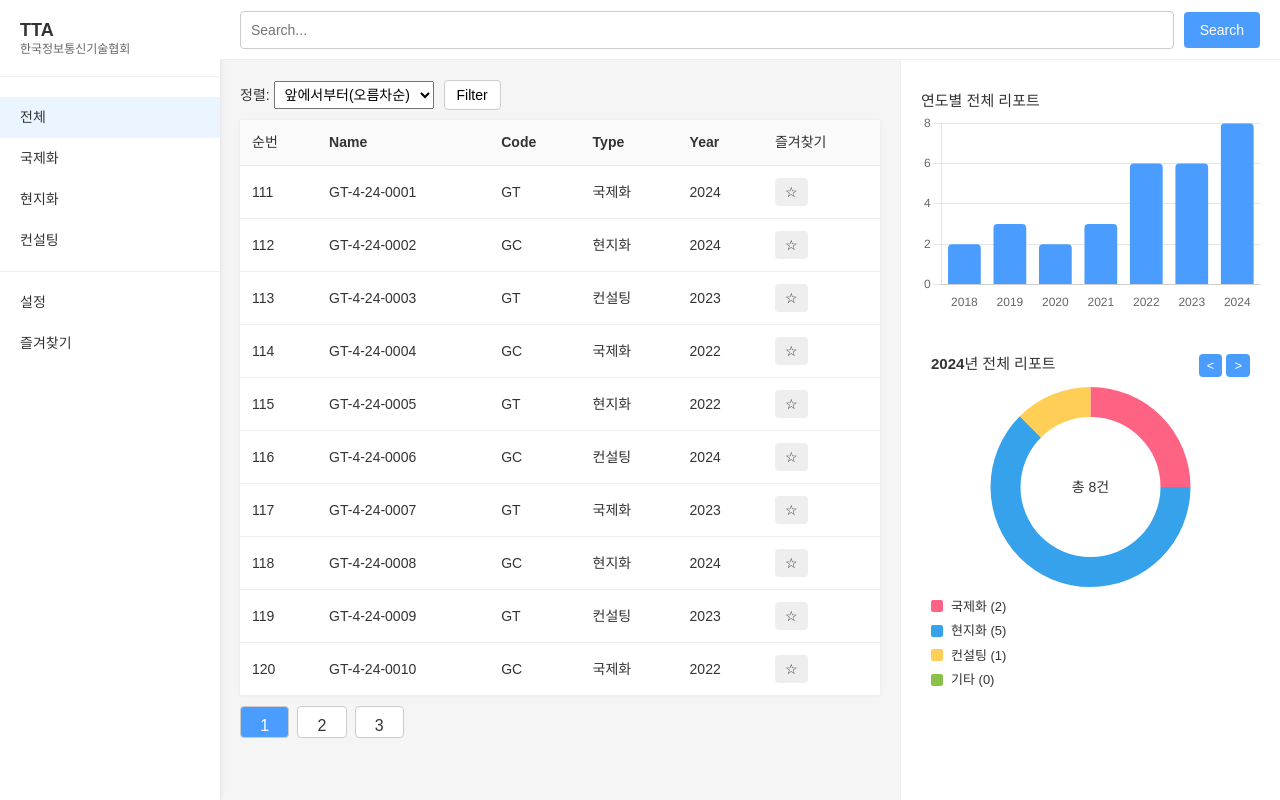
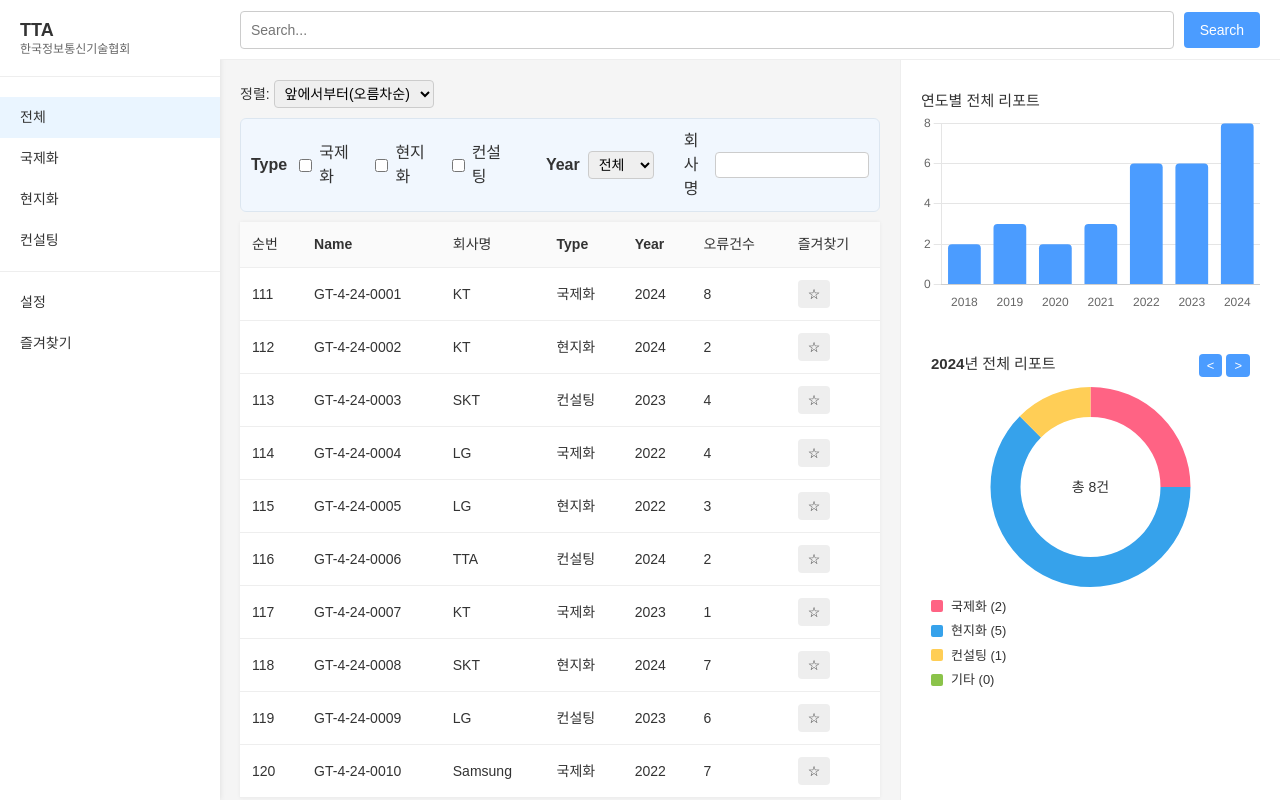
Before and after one commit to yxun20/TTA-Report-View-Platform, a React (Vite) app: page / in a window 1280 px wide. Built offline with nearby package versions, Linux system fonts and the light colour scheme.

Commit message:
Update MainPage.tsx

```diff
--- a/src/pages/MainPage.tsx
+++ b/src/pages/MainPage.tsx
@@ -29,16 +29,23 @@ ChartJS.register(
 // 테이블에 사용될 데이터 구조
 // ----------------------
 interface ReportData {
-  seq: number;   // 순번
-  name: string;  // 예: "GT-4-24-0003"
+  seq: number;        // 순번
+  name: string;       // 예: "GT-4-24-0003"
   code: 'GC' | 'GT';
   type: '국제화' | '현지화' | '컨설팅';
   year: number;
-  liked: boolean; // 즐겨찾기 여부
+  liked: boolean;
+  company: string;    // 회사명
+  errorCount: number; // 오류건수
 }
 
 // 사이드바 메뉴 타입
 type MenuType = '전체' | '국제화' | '현지화' | '컨설팅' | '설정' | '즐겨찾기';
+
+// 회사명, 오류건수 임의 생성용 함수
+const companies = ['TTA', 'Samsung', 'LG', 'KT', 'SKT'];
+const randomCompany = () => companies[Math.floor(Math.random() * companies.length)];
+const randomErrorCount = () => Math.floor(Math.random() * 10) + 1;
 
 const MainPage: React.FC = () => {
   const navigate = useNavigate();
@@ -52,65 +59,65 @@ const MainPage: React.FC = () => {
   // 1) 데이터 (예시 30개)
   // --------------------------------------------------
   const initialData: ReportData[] = [
-    // seq: 111 ~ 140
-    // 코드(GC/GT), 타입(국제화/현지화/컨설팅), 연도(2024/2023/2022/등등), liked=false
-    { seq: 111, name: 'GT-4-24-0001', code: 'GT', type: '국제화',  year: 2024, liked: false },
-    { seq: 112, name: 'GT-4-24-0002', code: 'GC', type: '현지화',  year: 2024, liked: false },
-    { seq: 113, name: 'GT-4-24-0003', code: 'GT', type: '컨설팅', year: 2023, liked: false },
-    { seq: 114, name: 'GT-4-24-0004', code: 'GC', type: '국제화',  year: 2022, liked: false },
-    { seq: 115, name: 'GT-4-24-0005', code: 'GT', type: '현지화',  year: 2022, liked: false },
-    { seq: 116, name: 'GT-4-24-0006', code: 'GC', type: '컨설팅', year: 2024, liked: false },
-    { seq: 117, name: 'GT-4-24-0007', code: 'GT', type: '국제화',  year: 2023, liked: false },
-    { seq: 118, name: 'GT-4-24-0008', code: 'GC', type: '현지화',  year: 2024, liked: false },
-    { seq: 119, name: 'GT-4-24-0009', code: 'GT', type: '컨설팅', year: 2023, liked: false },
-    { seq: 120, name: 'GT-4-24-0010', code: 'GC', type: '국제화',  year: 2022, liked: false },
-    { seq: 121, name: 'GT-4-24-0011', code: 'GC', type: '현지화',  year: 2024, liked: false },
-    { seq: 122, name: 'GT-4-24-0012', code: 'GT', type: '국제화',  year: 2024, liked: false },
-    { seq: 123, name: 'GT-4-24-0013', code: 'GT', type: '현지화',  year: 2023, liked: false },
-    { seq: 124, name: 'GT-4-24-0014', code: 'GC', type: '컨설팅', year: 2022, liked: false },
-    { seq: 125, name: 'GT-4-24-0015', code: 'GT', type: '국제화',  year: 2022, liked: false },
-    { seq: 126, name: 'GT-4-24-0016', code: 'GC', type: '현지화',  year: 2024, liked: false },
-    { seq: 127, name: 'GT-4-24-0017', code: 'GT', type: '컨설팅', year: 2023, liked: false },
-    { seq: 128, name: 'GT-4-24-0018', code: 'GC', type: '국제화',  year: 2023, liked: false },
-    { seq: 129, name: 'GT-4-24-0019', code: 'GT', type: '현지화',  year: 2024, liked: false },
-    { seq: 130, name: 'GT-4-24-0020', code: 'GC', type: '국제화',  year: 2022, liked: false },
-    { seq: 131, name: 'GT-4-24-0021', code: 'GT', type: '현지화',  year: 2021, liked: false },
-    { seq: 132, name: 'GT-4-24-0022', code: 'GC', type: '컨설팅', year: 2021, liked: false },
-    { seq: 133, name: 'GT-4-24-0023', code: 'GT', type: '국제화',  year: 2021, liked: false },
-    { seq: 134, name: 'GT-4-24-0024', code: 'GC', type: '현지화',  year: 2020, liked: false },
-    { seq: 135, name: 'GT-4-24-0025', code: 'GT', type: '컨설팅', year: 2020, liked: false },
-    { seq: 136, name: 'GT-4-24-0026', code: 'GC', type: '국제화',  year: 2019, liked: false },
-    { seq: 137, name: 'GT-4-24-0027', code: 'GT', type: '현지화',  year: 2019, liked: false },
-    { seq: 138, name: 'GT-4-24-0028', code: 'GC', type: '컨설팅', year: 2019, liked: false },
-    { seq: 139, name: 'GT-4-24-0029', code: 'GT', type: '국제화',  year: 2018, liked: false },
-    { seq: 140, name: 'GT-4-24-0030', code: 'GC', type: '현지화',  year: 2018, liked: false },
+    { seq: 111, name: 'GT-4-24-0001', code: 'GT', type: '국제화',  year: 2024, liked: false, company: randomCompany(), errorCount: randomErrorCount() },
+    { seq: 112, name: 'GT-4-24-0002', code: 'GC', type: '현지화',  year: 2024, liked: false, company: randomCompany(), errorCount: randomErrorCount() },
+    { seq: 113, name: 'GT-4-24-0003', code: 'GT', type: '컨설팅', year: 2023, liked: false, company: randomCompany(), errorCount: randomErrorCount() },
+    { seq: 114, name: 'GT-4-24-0004', code: 'GC', type: '국제화',  year: 2022, liked: false, company: randomCompany(), errorCount: randomErrorCount() },
+    { seq: 115, name: 'GT-4-24-0005', code: 'GT', type: '현지화',  year: 2022, liked: false, company: randomCompany(), errorCount: randomErrorCount() },
+    { seq: 116, name: 'GT-4-24-0006', code: 'GC', type: '컨설팅', year: 2024, liked: false, company: randomCompany(), errorCount: randomErrorCount() },
+    { seq: 117, name: 'GT-4-24-0007', code: 'GT', type: '국제화',  year: 2023, liked: false, company: randomCompany(), errorCount: randomErrorCount() },
+    { seq: 118, name: 'GT-4-24-0008', code: 'GC', type: '현지화',  year: 2024, liked: false, company: randomCompany(), errorCount: randomErrorCount() },
+    { seq: 119, name: 'GT-4-24-0009', code: 'GT', type: '컨설팅', year: 2023, liked: false, company: randomCompany(), errorCount: randomErrorCount() },
+    { seq: 120, name: 'GT-4-24-0010', code: 'GC', type: '국제화',  year: 2022, liked: false, company: randomCompany(), errorCount: randomErrorCount() },
+    { seq: 121, name: 'GT-4-24-0011', code: 'GC', type: '현지화',  year: 2024, liked: false, company: randomCompany(), errorCount: randomErrorCount() },
+    { seq: 122, name: 'GT-4-24-0012', code: 'GT', type: '국제화',  year: 2024, liked: false, company: randomCompany(), errorCount: randomErrorCount() },
+    { seq: 123, name: 'GT-4-24-0013', code: 'GT', type: '현지화',  year: 2023, liked: false, company: randomCompany(), errorCount: randomErrorCount() },
+    { seq: 124, name: 'GT-4-24-0014', code: 'GC', type: '컨설팅', year: 2022, liked: false, company: randomCompany(), errorCount: randomErrorCount() },
+    { seq: 125, name: 'GT-4-24-0015', code: 'GT', type: '국제화',  year: 2022, liked: false, company: randomCompany(), errorCount: randomErrorCount() },
+    { seq: 126, name: 'GT-4-24-0016', code: 'GC', type: '현지화',  year: 2024, liked: false, company: randomCompany(), errorCount: randomErrorCount() },
+    { seq: 127, name: 'GT-4-24-0017', code: 'GT', type: '컨설팅', year: 2023, liked: false, company: randomCompany(), errorCount: randomErrorCount() },
+    { seq: 128, name: 'GT-4-24-0018', code: 'GC', type: '국제화',  year: 2023, liked: false, company: randomCompany(), errorCount: randomErrorCount() },
+    { seq: 129, name: 'GT-4-24-0019', code: 'GT', type: '현지화',  year: 2024, liked: false, company: randomCompany(), errorCount: randomErrorCount() },
+    { seq: 130, name: 'GT-4-24-0020', code: 'GC', type: '국제화',  year: 2022, liked: false, company: randomCompany(), errorCount: randomErrorCount() },
+    { seq: 131, name: 'GT-4-24-0021', code: 'GT', type: '현지화',  year: 2021, liked: false, company: randomCompany(), errorCount: randomErrorCount() },
+    { seq: 132, name: 'GT-4-24-0022', code: 'GC', type: '컨설팅', year: 2021, liked: false, company: randomCompany(), errorCount: randomErrorCount() },
+    { seq: 133, name: 'GT-4-24-0023', code: 'GT', type: '국제화',  year: 2021, liked: false, company: randomCompany(), errorCount: randomErrorCount() },
+    { seq: 134, name: 'GT-4-24-0024', code: 'GC', type: '현지화',  year: 2020, liked: false, company: randomCompany(), errorCount: randomErrorCount() },
+    { seq: 135, name: 'GT-4-24-0025', code: 'GT', type: '컨설팅', year: 2020, liked: false, company: randomCompany(), errorCount: randomErrorCount() },
+    { seq: 136, name: 'GT-4-24-0026', code: 'GC', type: '국제화',  year: 2019, liked: false, company: randomCompany(), errorCount: randomErrorCount() },
+    { seq: 137, name: 'GT-4-24-0027', code: 'GT', type: '현지화',  year: 2019, liked: false, company: randomCompany(), errorCount: randomErrorCount() },
+    { seq: 138, name: 'GT-4-24-0028', code: 'GC', type: '컨설팅', year: 2019, liked: false, company: randomCompany(), errorCount: randomErrorCount() },
+    { seq: 139, name: 'GT-4-24-0029', code: 'GT', type: '국제화',  year: 2018, liked: false, company: randomCompany(), errorCount: randomErrorCount() },
+    { seq: 140, name: 'GT-4-24-0030', code: 'GC', type: '현지화',  year: 2018, liked: false, company: randomCompany(), errorCount: randomErrorCount() },
   ];
 
   const [reportData, setReportData] = useState<ReportData[]>(initialData);
 
   // --------------------------------------------------
-  // 2) 사이드바 메뉴 클릭
+  // 2) 사이드바 메뉴 클릭 → 타입 체크박스 세팅
   // --------------------------------------------------
   const handleMenuClick = (menu: MenuType) => {
     setSelectedMenu(menu);
 
     // 사이드 메뉴 선택 시, 기존 필터/페이지 초기화
+    // 체크박스도 해당 메뉴에 맞게 세팅 (복수 선택 대신 단일 선택)
     if (menu === '국제화') {
-      setTypeFilter('국제화');
+      setSelectedTypes(['국제화']);
     } else if (menu === '현지화') {
-      setTypeFilter('현지화');
+      setSelectedTypes(['현지화']);
     } else if (menu === '컨설팅') {
-      setTypeFilter('컨설팅');
+      setSelectedTypes(['컨설팅']);
     } else {
-      setTypeFilter('');
+      setSelectedTypes([]); // 전체, 설정, 즐겨찾기 등
     }
-    setCodeFilter('');
+
+    setCompanyFilter('');
     setYearFilter('');
     setCurrentPage(1);
   };
 
   // --------------------------------------------------
-  // 3) 검색 기능
+  // 3) 상단 검색 기능 (기존 유지)
   // --------------------------------------------------
   const [searchTerm, setSearchTerm] = useState<string>('');
   const [searchExecuted, setSearchExecuted] = useState<boolean>(false);
@@ -121,49 +128,65 @@ const MainPage: React.FC = () => {
   };
 
   // --------------------------------------------------
-  // 4) 필터 + 정렬 + 페이지네이션
+  // 4) 필터(체크박스) + 정렬 + 페이지네이션
   // --------------------------------------------------
+  // (A) 복수 선택이 가능한 Type 체크박스
+  const [selectedTypes, setSelectedTypes] = useState<string[]>([]);
+  const handleTypeCheck = (typeValue: string) => {
+    setSelectedTypes((prev) => {
+      if (prev.includes(typeValue)) {
+        return prev.filter((t) => t !== typeValue);
+      } else {
+        return [...prev, typeValue];
+      }
+    });
+    setCurrentPage(1);
+  };
+
+  // (B) 연도, 회사명, 정렬
+  const [yearFilter, setYearFilter] = useState<string>('');
+  const [companyFilter, setCompanyFilter] = useState<string>('');
   const [sortOrder, setSortOrder] = useState<'asc' | 'desc'>('asc');
-  const [codeFilter, setCodeFilter] = useState<string>('');
-  const [typeFilter, setTypeFilter] = useState<string>('');
-  const [yearFilter, setYearFilter] = useState<string>('');
-  const [showFilterPanel, setShowFilterPanel] = useState<boolean>(false);
 
-  const filterCount = useMemo(() => {
-    let cnt = 0;
-    if (codeFilter) cnt++;
-    if (typeFilter) cnt++;
-    if (yearFilter) cnt++;
-    return cnt;
-  }, [codeFilter, typeFilter, yearFilter]);
-
+  // 페이지
   const [currentPage, setCurrentPage] = useState<number>(1);
   const pageSize = 10;
 
+  // 필터링 + 정렬 + 검색
   const filteredSortedData = useMemo(() => {
     let result = [...reportData];
 
-    // 사이드바 메뉴 (즐겨찾기)
+    // 사이드바 메뉴 (즐겨찾기) 처리
     if (selectedMenu === '즐겨찾기') {
       result = result.filter((item) => item.liked);
     }
-    // 필터
-    if (codeFilter) {
-      result = result.filter((item) => item.code === codeFilter);
+
+    // 회사명 필터
+    if (companyFilter.trim() !== '') {
+      const lower = companyFilter.trim().toLowerCase();
+      result = result.filter((item) =>
+        item.company.toLowerCase().includes(lower)
+      );
     }
-    if (typeFilter) {
-      result = result.filter((item) => item.type === typeFilter);
+
+    // 체크박스 타입 필터 (복수)
+    if (selectedTypes.length > 0) {
+      result = result.filter((item) => selectedTypes.includes(item.type));
     }
+
+    // 연도 필터
     if (yearFilter) {
       result = result.filter((item) => String(item.year) === yearFilter);
     }
-    // 검색
+
+    // 검색 (Search 버튼 눌렀을 때, name 기준)
     if (searchExecuted && searchTerm.trim() !== '') {
       const lower = searchTerm.trim().toLowerCase();
       result = result.filter((item) =>
         item.name.toLowerCase().includes(lower)
       );
     }
+
     // 정렬
     result.sort((a, b) => {
       if (sortOrder === 'asc') return a.seq - b.seq;
@@ -173,7 +196,7 @@ const MainPage: React.FC = () => {
     return result;
   }, [
     reportData, selectedMenu,
-    codeFilter, typeFilter, yearFilter,
+    companyFilter, selectedTypes, yearFilter,
     searchExecuted, searchTerm,
     sortOrder
   ]);
@@ -325,7 +348,6 @@ const MainPage: React.FC = () => {
     const splitted = row.name.split('-');
     if (splitted.length === 4) {
       const reportId = splitted[2] + splitted[3];
-      // <-- 백틱으로 수정 -->
       navigate(`/report/${reportId}`);
     }
   };
@@ -430,6 +452,8 @@ const MainPage: React.FC = () => {
         <div style={styles.content}>
           {/* 테이블 영역 */}
           <div style={styles.tableSection}>
+
+            {/* (1) 상단 정렬 설정 */}
             <div style={styles.tableHeader}>
               <div style={{ display: 'flex', gap: '10px', alignItems: 'center' }}>
                 <label style={{ fontSize: 14 }}>
@@ -446,56 +470,43 @@ const MainPage: React.FC = () => {
                     <option value="desc">뒤에서부터(내림차순)</option>
                   </select>
                 </label>
-
-                <button
-                  style={styles.filterButton}
-                  onClick={() => setShowFilterPanel(!showFilterPanel)}
-                >
-                  Filter
-                  {filterCount > 0 && (
-                    <span style={styles.filterCountBadge}>{filterCount}</span>
-                  )}
-                </button>
               </div>
             </div>
 
-            {showFilterPanel && (
-              <div style={styles.filterPanel}>
-                <div>
-                  <label style={styles.filterLabel}>코드:</label>
-                  <select
-                    style={styles.selectBox}
-                    value={codeFilter}
-                    onChange={(e) => {
-                      setCodeFilter(e.target.value);
-                      setCurrentPage(1);
-                    }}
-                  >
-                    <option value="">전체</option>
-                    <option value="GC">GC</option>
-                    <option value="GT">GT</option>
-                  </select>
+            {/* (2) 필터 영역 (한 줄) */}
+            <div style={styles.filterRow}>
+              {/* Type 체크박스들 */}
+              <div style={styles.filterItem}>
+                <span style={styles.filterTitle}>Type</span>
+                <label style={styles.checkboxLabel}>
+                  <input
+                    type="checkbox"
+                    checked={selectedTypes.includes('국제화')}
+                    onChange={() => handleTypeCheck('국제화')}
+                  />
+                  국제화
+                </label>
+                <label style={styles.checkboxLabel}>
+                  <input
+                    type="checkbox"
+                    checked={selectedTypes.includes('현지화')}
+                    onChange={() => handleTypeCheck('현지화')}
+                  />
+                  현지화
+                </label>
+                <label style={styles.checkboxLabel}>
+                  <input
+                    type="checkbox"
+                    checked={selectedTypes.includes('컨설팅')}
+                    onChange={() => handleTypeCheck('컨설팅')}
+                  />
+                  컨설팅
+                </label>
               </div>
 
-                <div>
-                  <label style={styles.filterLabel}>타입:</label>
-                  <select
-                    style={styles.selectBox}
-                    value={typeFilter}
-                    onChange={(e) => {
-                      setTypeFilter(e.target.value);
-                      setCurrentPage(1);
-                    }}
-                  >
-                    <option value="">전체</option>
-                    <option value="국제화">국제화</option>
-                    <option value="현지화">현지화</option>
-                    <option value="컨설팅">컨설팅</option>
-                  </select>
-                </div>
-
-                <div>
-                  <label style={styles.filterLabel}>연도:</label>
+              {/* 연도 선택 */}
+              <div style={styles.filterItem}>
+                <span style={styles.filterTitle}>Year</span>
                 <select
                   style={styles.selectBox}
                   value={yearFilter}
@@ -514,17 +525,32 @@ const MainPage: React.FC = () => {
                   <option value="2018">2018</option>
                 </select>
               </div>
+
+              {/* 회사명 검색 */}
+              <div style={styles.filterItem}>
+                <span style={styles.filterTitle}>회사명</span>
+                <input
+                  type="text"
+                  style={styles.searchCompanyInput}
+                  value={companyFilter}
+                  onChange={(e) => {
+                    setCompanyFilter(e.target.value);
+                    setCurrentPage(1);
+                  }}
+                />
               </div>
-            )}
+            </div>
 
+            {/* (3) 테이블 */}
             <table style={styles.table}>
               <thead>
                 <tr>
                   <th style={styles.th}>순번</th>
                   <th style={styles.th}>Name</th>
-                  <th style={styles.th}>Code</th>
+                  <th style={styles.th}>회사명</th>
                   <th style={styles.th}>Type</th>
                   <th style={styles.th}>Year</th>
+                  <th style={styles.th}>오류건수</th>
                   <th style={styles.th}>즐겨찾기</th>
                 </tr>
               </thead>
@@ -537,9 +563,10 @@ const MainPage: React.FC = () => {
                   >
                     <td style={styles.td}>{row.seq}</td>
                     <td style={styles.td}>{row.name}</td>
-                    <td style={styles.td}>{row.code}</td>
+                    <td style={styles.td}>{row.company}</td>
                     <td style={styles.td}>{row.type}</td>
                     <td style={styles.td}>{row.year}</td>
+                    <td style={styles.td}>{row.errorCount}</td>
                     <td style={styles.td}>
                       <button
                         style={{
@@ -560,6 +587,7 @@ const MainPage: React.FC = () => {
               </tbody>
             </table>
 
+            {/* (4) 페이지네이션 */}
             <div style={styles.pagination}>
               {Array.from({ length: totalPages }, (_, i) => i + 1).map((page) => (
                 <button
@@ -732,42 +760,47 @@ const styles: { [key: string]: React.CSSProperties } = {
     justifyContent: 'space-between',
     marginBottom: '10px',
   },
-  filterPanel: {
+
+  // 한 줄 필터 디자인
+  filterRow: {
     display: 'flex',
-    gap: '20px',
+    alignItems: 'center',
+    gap: '30px',
+    backgroundColor: '#F1F7FE',
+    border: '1px solid #DCE6F0',
+    borderRadius: '6px',
+    padding: '10px',
     marginBottom: '10px',
-    backgroundColor: '#f9f9f9',
-    padding: '10px',
+  },
+  filterItem: {
+    display: 'flex',
+    alignItems: 'center',
+    gap: '8px',
+  },
+  filterTitle: {
+    fontWeight: 'bold',
+    color: '#333',
+  },
+  checkboxLabel: {
+    marginRight: '10px',
+    cursor: 'pointer',
+    display: 'inline-flex',
+    alignItems: 'center',
+    gap: '4px',
+  },
+  searchCompanyInput: {
+    width: '140px',
+    padding: '4px 6px',
+    fontSize: '14px',
+    border: '1px solid #ccc',
     borderRadius: '4px',
   },
-  filterLabel: {
-    marginRight: '6px',
-    fontSize: '14px',
-  },
-  filterButton: {
-    position: 'relative',
-    padding: '6px 12px',
-    border: '1px solid #ccc',
-    backgroundColor: '#fff',
-    borderRadius: '4px',
-    cursor: 'pointer',
-    fontSize: '14px',
-  },
-  filterCountBadge: {
-    display: 'inline-block',
-    marginLeft: '6px',
-    width: '20px',
-    height: '20px',
-    borderRadius: '50%',
-    backgroundColor: '#4B9CFF',
-    color: '#fff',
-    textAlign: 'center',
-    lineHeight: '20px',
-    fontSize: '13px',
-  },
+
   selectBox: {
     padding: '4px 6px',
     fontSize: '14px',
+    border: '1px solid #ccc',
+    borderRadius: '4px',
   },
   table: {
     width: '100%',
```
Lines whose indentation alone changed are shown as unchanged.
